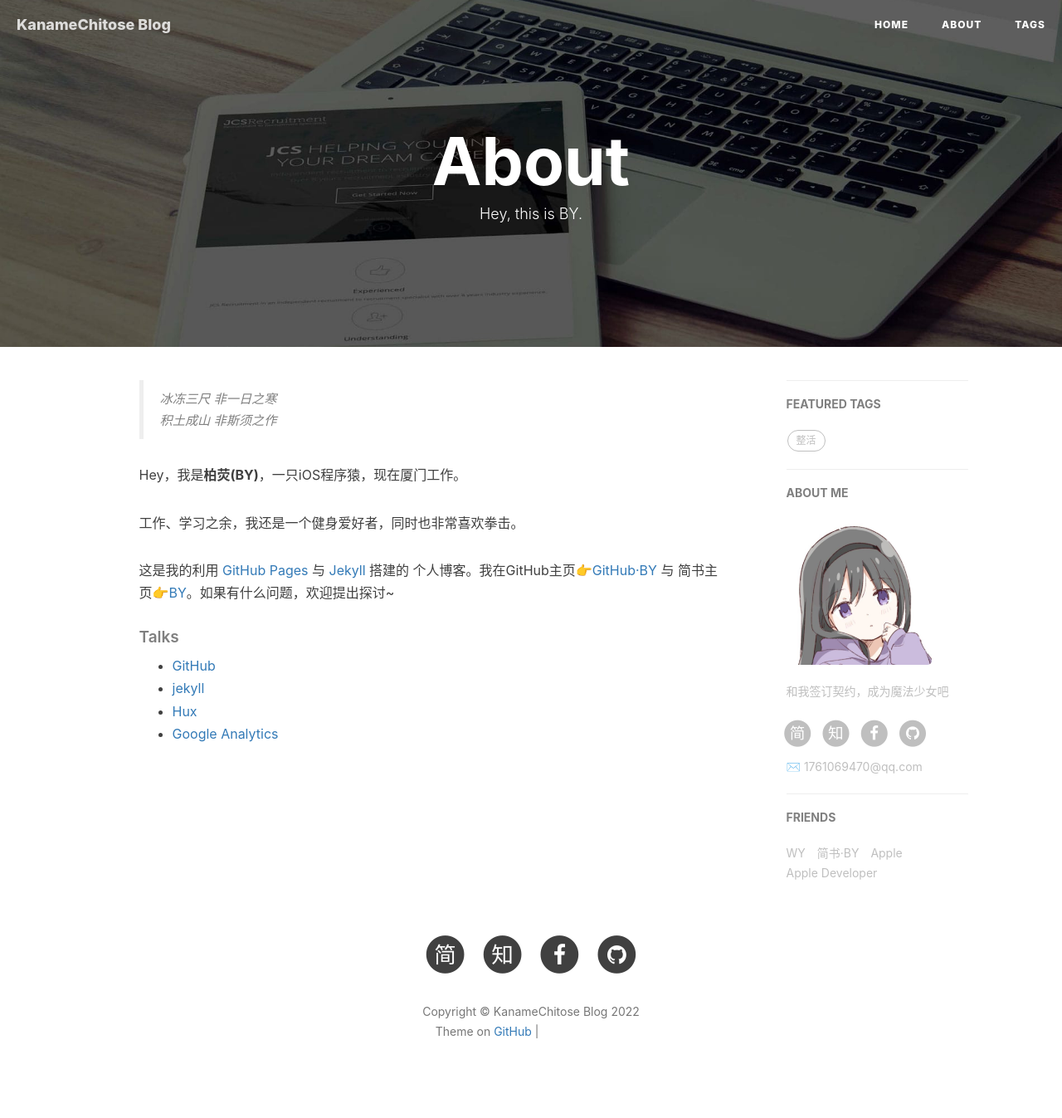
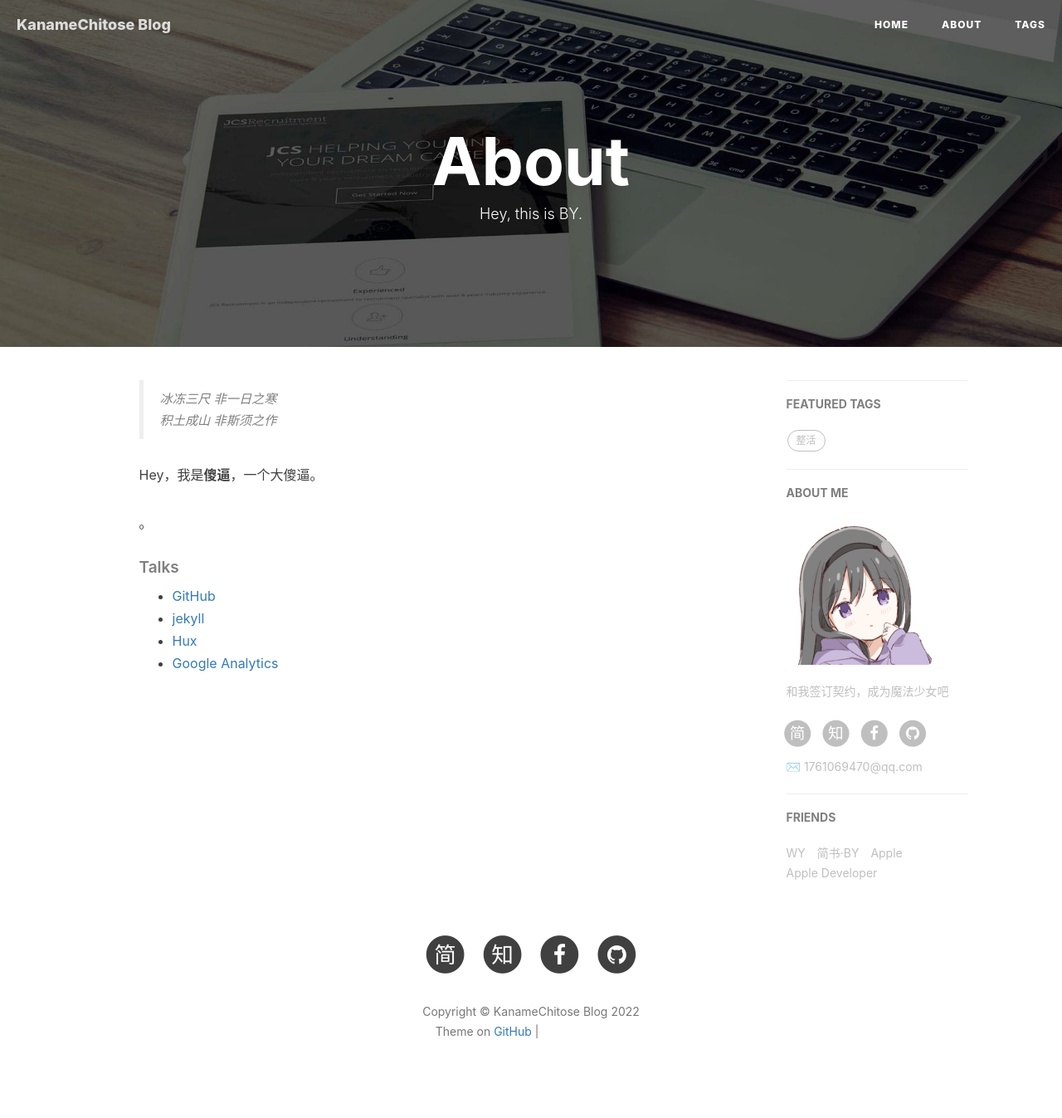
Before and after one commit to KanameChitose/KanameChitose.github.io, a Jekyll site: the page built from about.html, in a window 1280 px wide. Shown: the whole page at 83% size. Built offline with Jekyll 4.4.1, drawn with Linux system fonts in a browser that asks for light colours; nearby versions of some CDN libraries; comment, search, counter and statistics services are not loaded; grey boxes are pictures that could not be loaded.

Commit message:
Update about.html

```diff
--- a/about.html
+++ b/about.html
@@ -18,11 +18,9 @@ header-img: "img/post-bg-rwd.jpg"
     <blockquote><p>冰冻三尺 非一日之寒<br>
     积土成山 非斯须之作</p></blockquote>
 
-    <p>Hey，我是<strong>柏荧(BY)</strong>，一只iOS程序猿，现在厦门工作。</p>
+    <p>Hey，我是<strong>傻逼</strong>，一个大傻逼。</p>
 
-    <p>工作、学习之余，我还是一个健身爱好者，同时也非常喜欢拳击。</p>
-
-    <p>这是我的利用 <a href="https://pages.github.com/">GitHub Pages</a> 与 <a href="http://jekyll.com.cn/">Jekyll</a> 搭建的 个人博客。我在GitHub主页<a href="https://github.com/qiubaiying">👉GitHub·BY</a> 与 简书主页<a href="https://http://www.jianshu.com/u/e71990ada2fd">👉BY</a>。如果有什么问题，欢迎提出探讨~</p>
+    <p> 。</p>
 
     <p></p>
 
```
